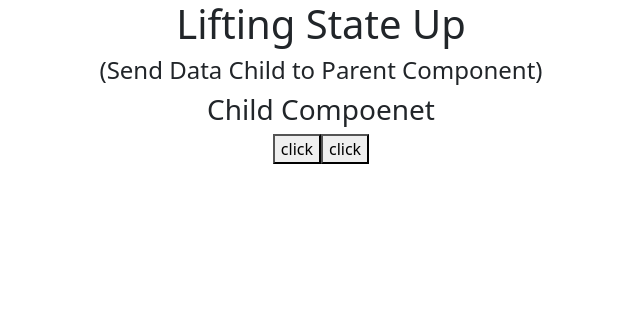
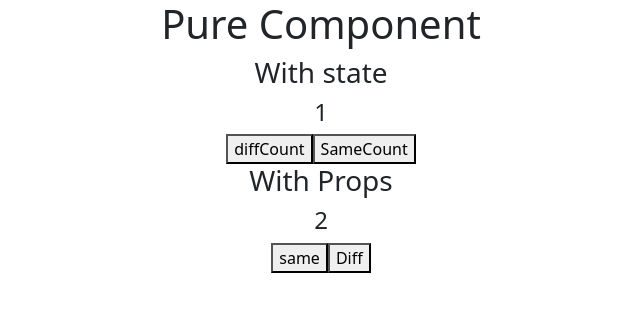
Before and after one commit to yash-jivani/Learn-React-CS, a React (Create React App) app: page / in a window 1280 px wide. Shown: the top 312 px of the page, without its empty margins (319-959 px from the left). Built offline with nearby package versions, Linux system fonts and the light colour scheme.

Commit message:
Pure Component

```diff
--- a/src/App.js
+++ b/src/App.js
@@ -1,23 +1,38 @@
-import React from 'react'
-import ChildComp from './component/ChildComp'
 
-export default function App() {
+import React, { PureComponent } from 'react'
+import ChildPureComp from './component/ChildPureComp';
 
-  const dataFromChild = (data) =>{
-    console.log(data.name)
-    alert(data.name)
+export default class App extends PureComponent {
+  constructor(){
+    super();
+    this.state = {
+      count:1,
+      count2:2,
+    }
   }
+  render() {
+    console.log('Rerender!');
+    return (
+      <div className='container'>
+        <h1>Pure Component</h1>
+        <h3>With state</h3>
+        <h4>{this.state.count}</h4>
 
-  const nameFromChild = (data2) => {
-    console.log(data2)
-    alert(data2)
+{/* updating count value => Rerender */}
+        <button onClick={()=>this.setState({count:this.state.count+1})}>diffCount</button>
+
+{/* count ki value update to ho rhi hai lekin count ki value last count value jitni hai iss liye Rerender nhi karega
+ager count ki value last value se diff. hogi to hi comp. ko Rerender karega! */}
+        <button onClick={()=>this.setState({count:this.state.count})}>SameCount</button>
+
+{/* with props */}
+        <ChildPureComp count2={this.state.count2} />
+
+{/* same value */}
+        <button onClick={()=>{this.setState({count2:this.state.count2})}}>same</button>
+{/* diff.value */}
+        <button onClick={()=>{this.setState({count2:this.state.count2+2})}}>Diff</button>
+      </div>
+    )
   }
-
-  return (
-    <div className='container'>
-      <h1>Lifting State Up</h1>
-      <h4>(Send Data Child to Parent Component)</h4>
-      <ChildComp funcX = {dataFromChild} funcY={nameFromChild}/>
-    </div>
-  )
 }
--- /dev/null
+++ b/src/component/ChildPureComp.js
@@ -0,0 +1,14 @@
+import React, { PureComponent } from 'react'
+
+export default class ChildPureComp extends PureComponent {
+
+  render() {
+      console.log('Child Pure Component Rerender!');
+    return (
+      <>
+        <h3>With Props</h3>
+        <h4>{this.props.count2}</h4>
+      </>
+    )
+  }
+}
```
Also changed, not shown: 1 other file (tests, documents, lock files or other folders).
